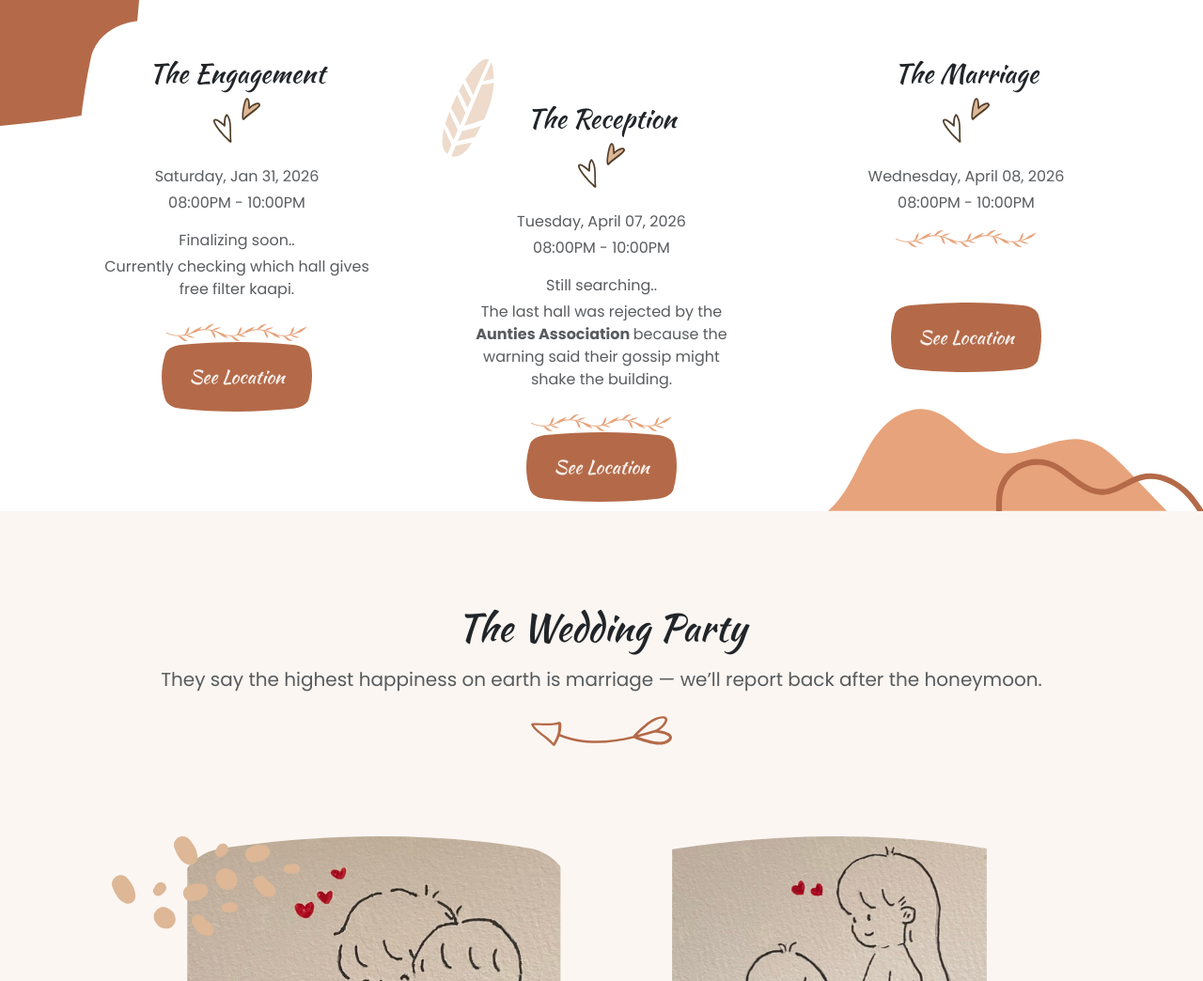
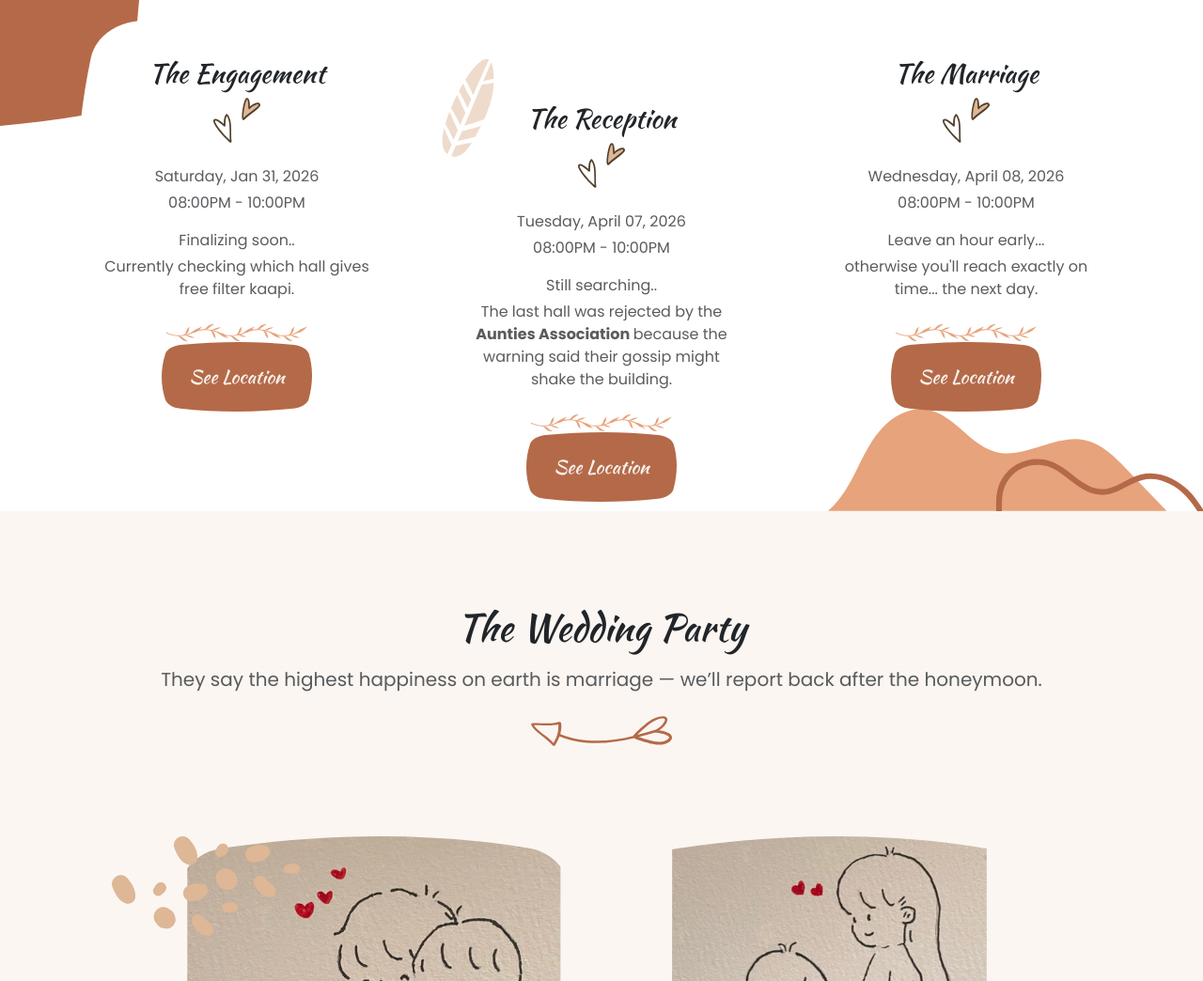
Before and after one commit to virusknock/rs2016pc, a plain HTML site: page index.html in a window 1280 px wide. Shown: the part 2495-3539 px from the top of the page at 94% size. Drawn offline with Linux system fonts and the light colour scheme.

Commit message:
Update index.html

```diff
--- a/index.html
+++ b/index.html
@@ -275,8 +275,8 @@
                                 <span class="divider divider-heart mb-3 mb-sm-4"></span>
                                 <p class="mb-1 text-body-secondary">Wednesday, April 08, 2026</p>
                                 <p class="text-body-secondary">08:00PM - 10:00PM</p>
-                                <!-- <p class="mb-1 text-body-secondary">Still searching..</p> -->
-                                <!-- <p class="mb-sm-4 text-body-secondary">The last hall was rejected by the Aunties Association because the warning said their gossip might shake the building.</p> -->
+                                <p class="mb-1 text-body-secondary">Leave an hour early...</p>
+                                <p class="mb-sm-4 text-body-secondary">otherwise you'll reach exactly on time... the next day.</p>
                                 <span class="divider divider-floral d-none d-sm-block"></span>
                             </div>
                             <!-- //.mt-5 -->
```
